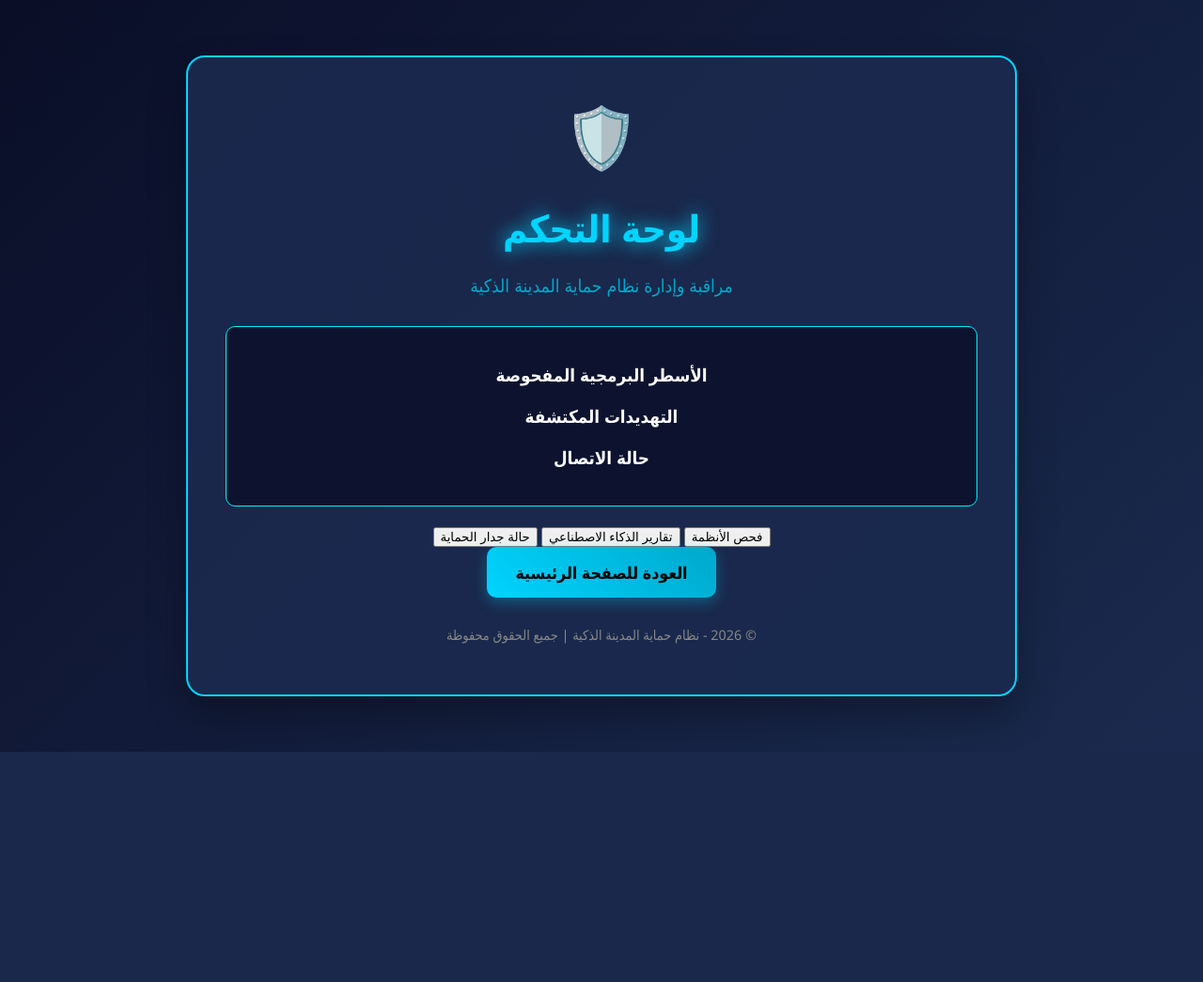
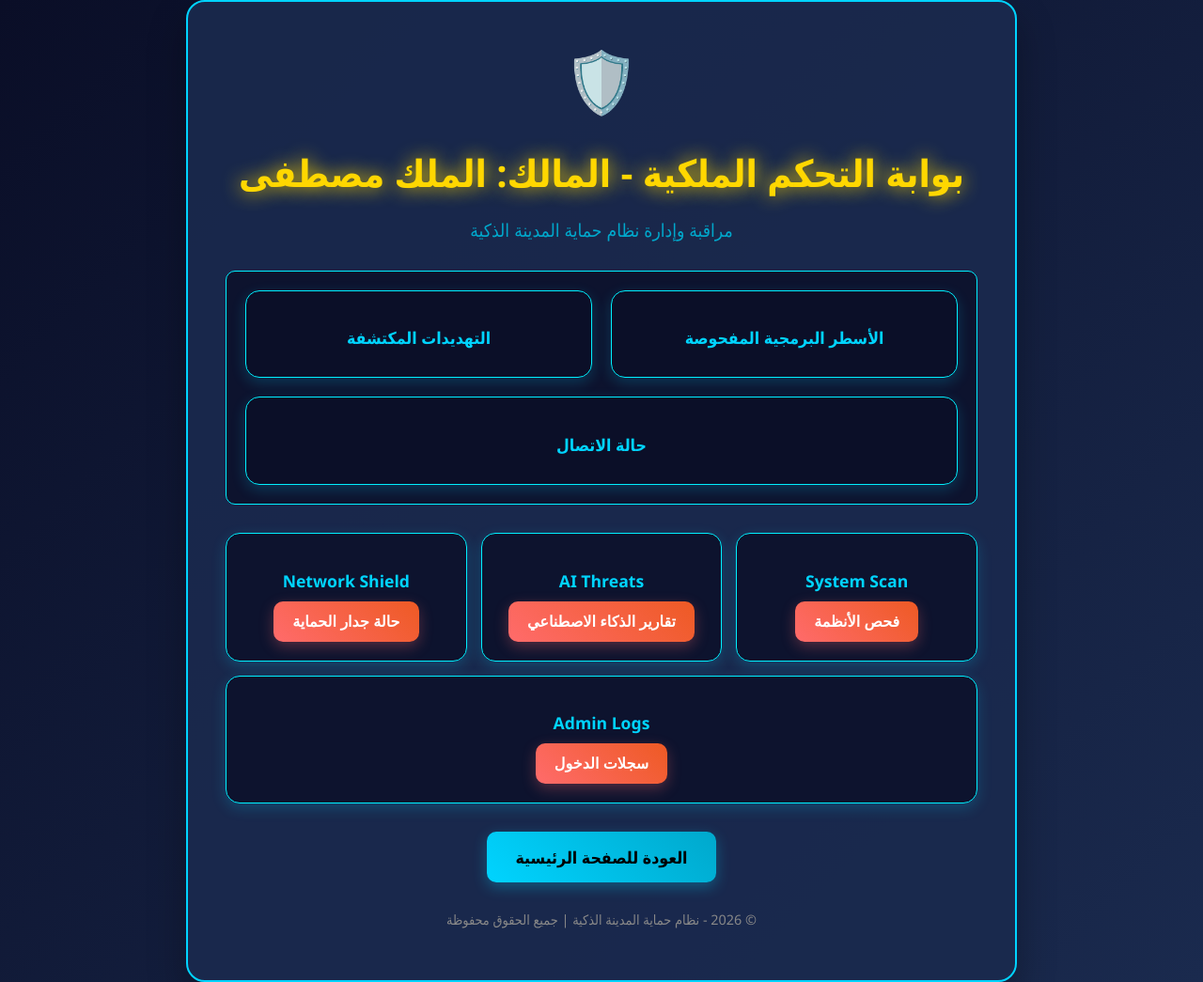
Before and after one commit to mw4492997-afk/secure-city-iq-final, a Flask app: template templates/dashboard.html in a window 1280 px wide. Shown: the whole page at 94% size. Before the commit the page ends 800 px from the top, so only its background shows below. Run offline with Flask 3, Linux system fonts and the light colour scheme; the template is opened without the code that fills it, so the values that code supplies are empty.

Commit message:
Update dashboard with professional interface: gold header, dark theme, 4 interactive cards

```diff
--- a/static/styles.css
+++ b/static/styles.css
@@ -29,9 +29,10 @@ body {
 
 .title {
     font-size: 2.5em;
-    color: #00d4ff;
+    color: #ffd700;
     margin-bottom: 20px;
-    text-shadow: 0 0 20px #00d4ff;
+    text-shadow: 0 0 20px #ffd700;
+    font-weight: bold;
 }
 
 .subtitle {
@@ -76,3 +77,66 @@ body {
     font-size: 0.9em;
     color: #888888;
 }
+
+.stats {
+    display: flex;
+    justify-content: space-around;
+    flex-wrap: wrap;
+    gap: 20px;
+    margin: 30px 0;
+}
+
+.card {
+    background: rgba(10, 14, 39, 0.8);
+    padding: 20px;
+    border-radius: 15px;
+    border: 1px solid #00f0ff;
+    text-align: center;
+    flex: 1;
+    min-width: 200px;
+    box-shadow: 0 5px 15px rgba(0, 212, 255, 0.2);
+}
+
+.card h3 {
+    color: #00d4ff;
+    margin-bottom: 10px;
+    font-size: 1.1em;
+}
+
+.stat-number {
+    font-size: 2em;
+    color: #ffffff;
+    font-weight: bold;
+}
+
+.stat-status {
+    font-size: 1.5em;
+    color: #00ff00;
+    font-weight: bold;
+}
+
+.actions {
+    display: flex;
+    justify-content: center;
+    gap: 15px;
+    flex-wrap: wrap;
+    margin: 30px 0;
+}
+
+.action-button {
+    background: linear-gradient(45deg, #ff6b6b, #ee5a24);
+    color: #ffffff;
+    padding: 12px 20px;
+    border: none;
+    border-radius: 10px;
+    font-weight: bold;
+    font-size: 1em;
+    cursor: pointer;
+    transition: all 0.3s ease;
+    box-shadow: 0 5px 15px rgba(255, 107, 107, 0.3);
+}
+
+.action-button:hover {
+    transform: translateY(-2px);
+    box-shadow: 0 8px 25px rgba(255, 107, 107, 0.5);
+}
--- a/templates/dashboard.html
+++ b/templates/dashboard.html
@@ -9,7 +9,7 @@
 <body>
     <div class="container">
         <div class="logo">🛡️</div>
-        <h1 class="title">لوحة التحكم</h1>
+        <h1 class="title">بوابة التحكم الملكية - المالك: الملك مصطفى</h1>
         <p class="subtitle">مراقبة وإدارة نظام حماية المدينة الذكية</p>
 
         <div class="stats">
@@ -28,9 +28,22 @@
         </div>
 
         <div class="actions">
-            <button class="action-button">فحص الأنظمة</button>
-            <button class="action-button">تقارير الذكاء الاصطناعي</button>
-            <button class="action-button">حالة جدار الحماية</button>
+            <div class="card">
+                <h3>System Scan</h3>
+                <button class="action-button">فحص الأنظمة</button>
+            </div>
+            <div class="card">
+                <h3>AI Threats</h3>
+                <button class="action-button">تقارير الذكاء الاصطناعي</button>
+            </div>
+            <div class="card">
+                <h3>Network Shield</h3>
+                <button class="action-button">حالة جدار الحماية</button>
+            </div>
+            <div class="card">
+                <h3>Admin Logs</h3>
+                <button class="action-button">سجلات الدخول</button>
+            </div>
         </div>
 
         <a href="/" class="button">العودة للصفحة الرئيسية</a>
```
